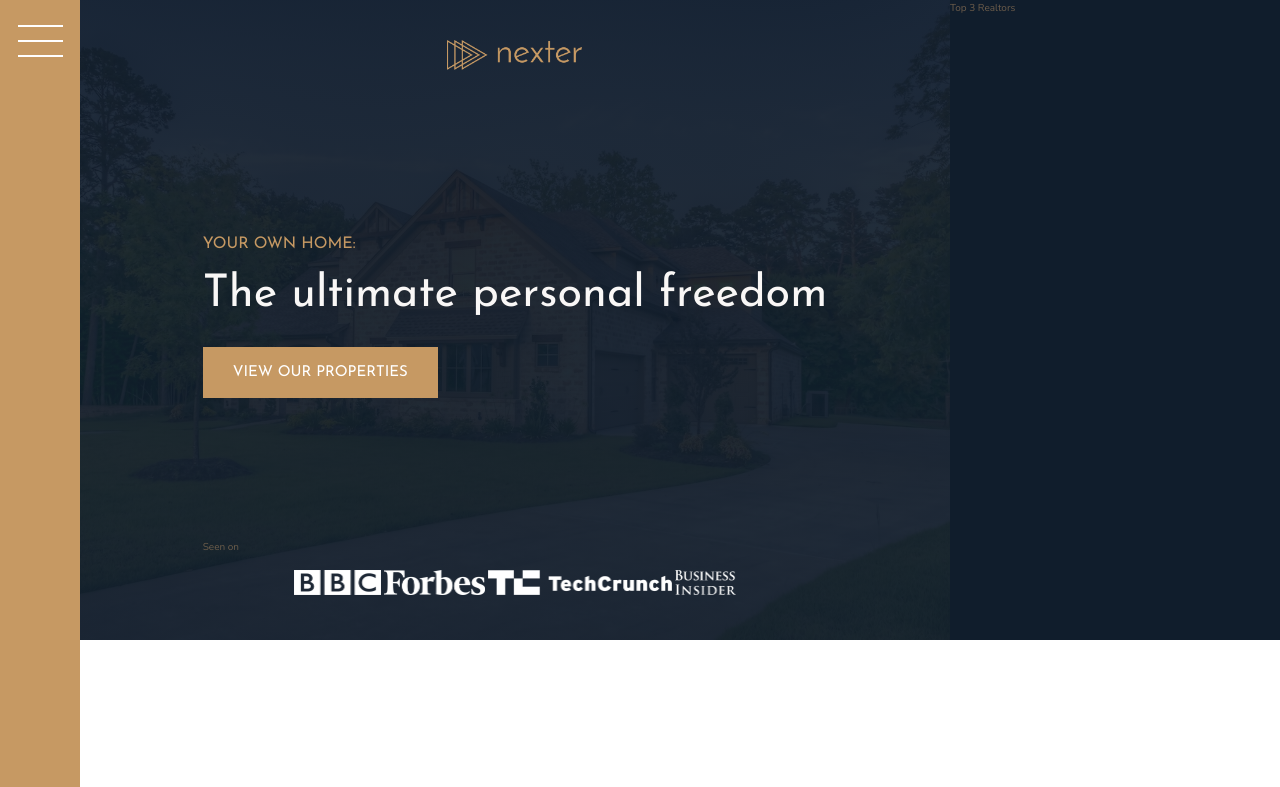
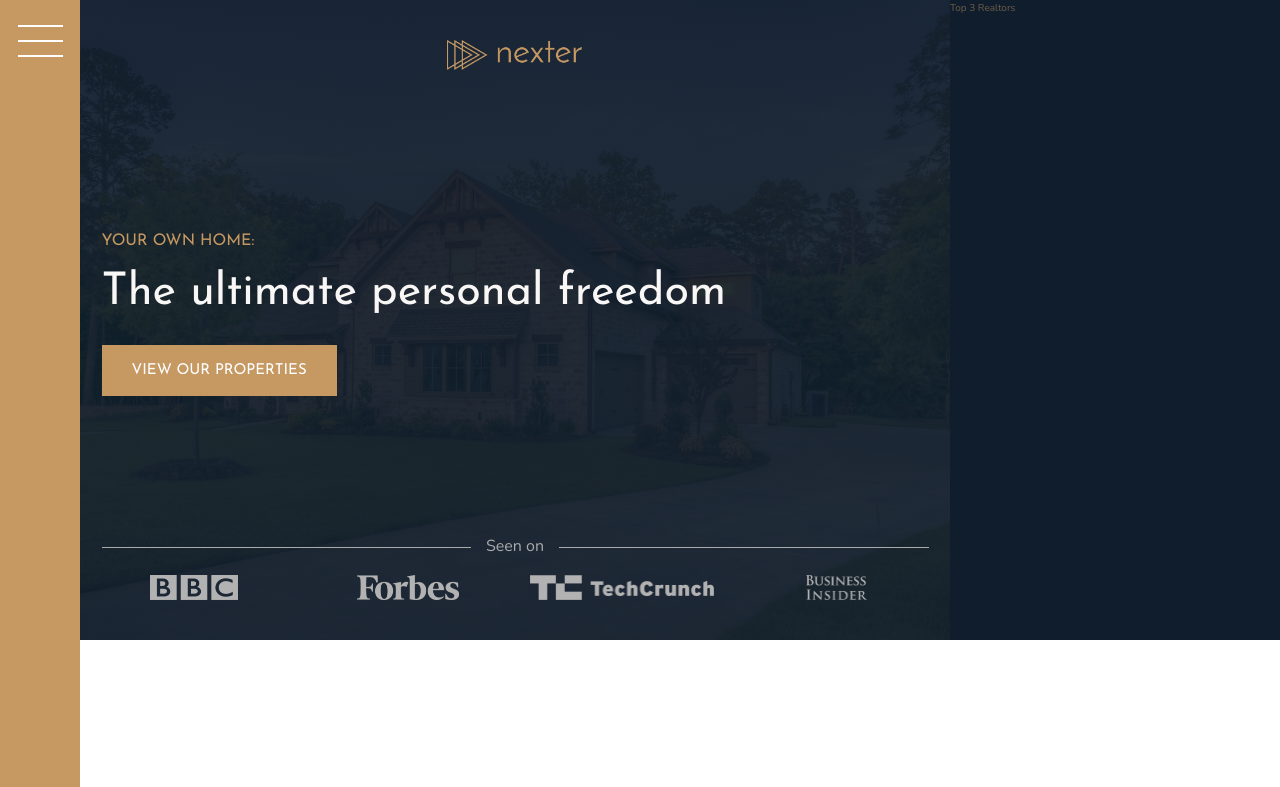
Before and after one commit to Malaxor/Advanced_CSS_and_Sass, a website: page Nexter/index.html in a window 1280 px wide. Shown: the top 787 px of the page. Drawn offline with nearby package versions, Linux system fonts and the light colour scheme.

Commit message:
Nexter: header (part 2)

```diff
--- a/Nexter/sass/components/_header.scss
+++ b/Nexter/sass/components/_header.scss
@@ -19,17 +19,34 @@
     justify-self: center;
   }
   &__seenon-text {
+    font-size: 1.6rem;
+    color: $color-grey-light-2;
+    display: grid;
+    grid-template-columns: 1fr auto 1fr;
+    grid-gap: 1.5rem;
+    align-items: center;
 
+    &::before,
+    &::after {
+      content: '';
+      height: .1rem;
+      display: block;
+      background-color: currentColor;
+    }
   }
   &__btn {
     align-self: start;
     justify-self: start;
   }
   &__seenon-logos {
-    justify-self: center;
+    display: grid;
+    grid-template-columns: repeat(4, 1fr);
+    grid-column-gap: 3rem;
+    justify-items: center;
 
     img {
       height: 2.5rem;
+      filter: brightness(70%);
     }
   }
 }
```
Also changed, not shown: Nexter/css/style.css, 1 other file.
